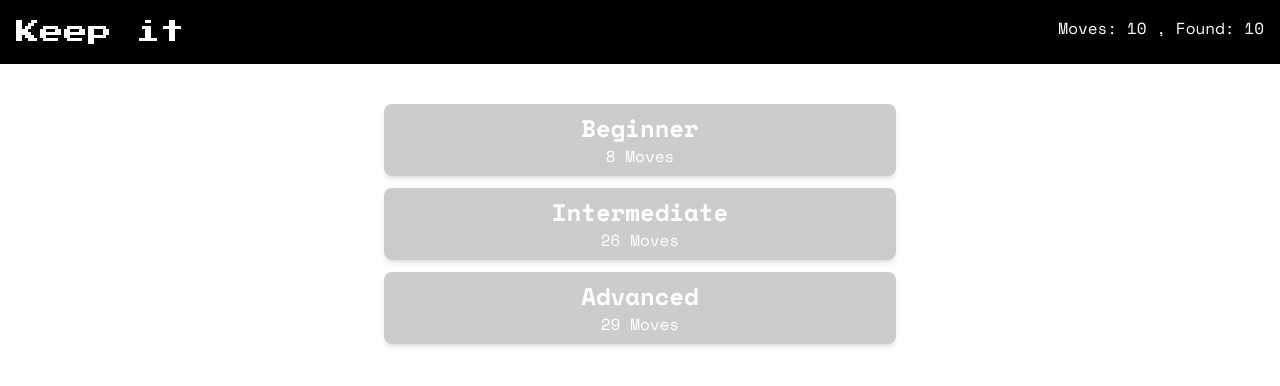
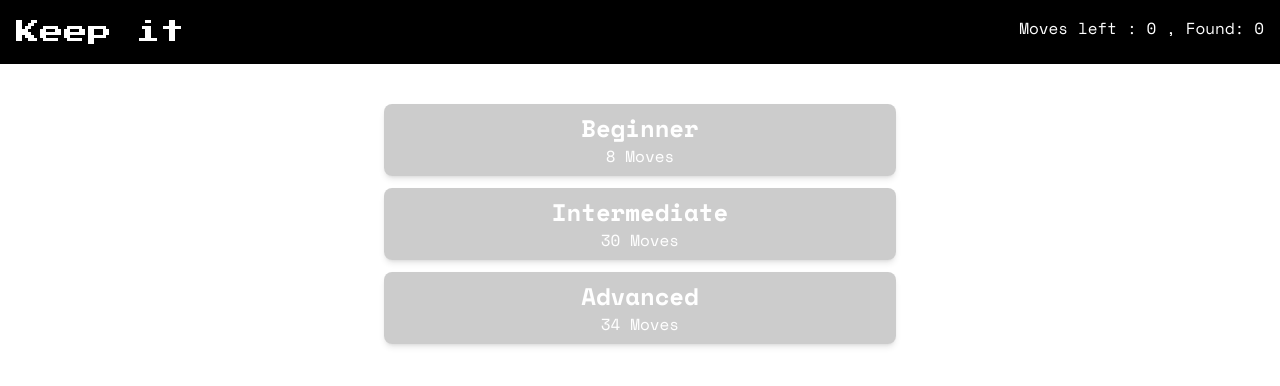
Before and after one commit to Hod15/Hod15.github.io, a React (Create React App) app: page / in a window 1280 px wide. Shown: the top 386 px of the page. Built offline with nearby package versions, Linux system fonts and the light colour scheme.

Commit message:
Mise à jour du nombre de mouvements restant en fonction des actions de l'utilisateur

```diff
--- a/src/components/GameBoard.js
+++ b/src/components/GameBoard.js
@@ -1,5 +1,4 @@
-import { click } from "@testing-library/user-event/dist/click";
-import { useRef } from "react";
+// import { useRef } from "react";
 import { useEffect, useState } from "react";
 import Card from "./Card";
 
@@ -69,7 +68,7 @@ function shuffle(array) {
  * GameBoard component
  * @returns JSX
  */
-function GameBoard({ level, changeDifficulty }) {
+function GameBoard({ level, changeDifficulty, handleMoves, movesLeft, reset }) {
     const [game, setGame] = useState([]);
     const [cards, setCards] = useState([]);
     const [revealedCards, setRevealedCards] = useState([]);
@@ -116,8 +115,10 @@ function GameBoard({ level, changeDifficulty }) {
     }, [level]);
 
     const handleReset = () => {
-        setGame(Array.from({ length: (level.rows * level.cols) }, () => "f"))
-        setTimeout(() => init(), 500)
+        setGame(Array.from({ length: (level.rows * level.cols) }, () => "f"));
+        setTimeout(() => init(), 500);
+
+        reset();
 
         if (game_start)
             setGameStart(false);
@@ -157,6 +158,7 @@ function GameBoard({ level, changeDifficulty }) {
                 played_cards[last_clicked_card] = false;
 
                 setTimeout(() => setRevealedCards(played_cards), 500);
+                handleMoves(movesLeft - 1);
             }
             else
             {
--- a/src/components/Level.js
+++ b/src/components/Level.js
@@ -18,7 +18,11 @@ const LEVELS = [
 
 
 function Level({ handleLevel }) {
-    const getMoves = (level) => { return ((level.cols * level.rows) / 2) + 2 }
+    const getMoves = (level) => {
+        let mv = (level.cols * level.rows) / 2;
+        mv += mv / 4;
+        return Math.ceil(mv);
+    }
     let setLevel = (level) => {
         level.moves = getMoves(level);
         handleLevel(level)
--- a/src/pages/App.js
+++ b/src/pages/App.js
@@ -4,12 +4,26 @@ import GameBoard from "../components/GameBoard";
 
 function App() {
   const [level, setLevel] = useState(null)
+  const [ moves, setMoves ] = useState(0);
+  const [ found, setFound ] = useState(0);
 
   useEffect(() => {
     let lvl = localStorage.getItem('level');
     if(lvl)
       setLevel(JSON.parse(lvl))
   }, []);
+
+
+  useEffect(() => {
+    if(level)
+      setMoves(level.moves)
+    else
+      setMoves(0);
+  }, [level]);
+
+  const resetMoves = () => {
+    setMoves(level.moves)
+  }
 
   // bg-[url('../public/img/bg.jpg')]
   return (
@@ -18,13 +32,13 @@ function App() {
           <h1 className="inline-block text-2xl text-center font-pressStart">Keep it</h1>
 
           <div className="text-center">
-            <span> Moves: 10 ,</span>
-            <span> Found: 10 </span>
+            <span> Moves left : { moves } ,</span>
+            <span> Found: { found } </span>
           </div>
         </header>
 
         <div className="w-full md:max-w-md lg:max-w-xl mx-auto px-4">
-          {!level ? <Level handleLevel={setLevel} /> : <GameBoard level={level} changeDifficulty={setLevel}/>}
+          {!level ? <Level handleLevel={setLevel} /> : <GameBoard level={level} changeDifficulty={setLevel} handleMoves={ setMoves } movesLeft={moves} reset={ resetMoves } />}
         </div>
 
         <footer className="absolute bottom-0 px-9 py-4 w-full bg-black bg-opacity-20 backdrop-filter backdrop-blur-xl flex justify-between text-white font-thin">
```
